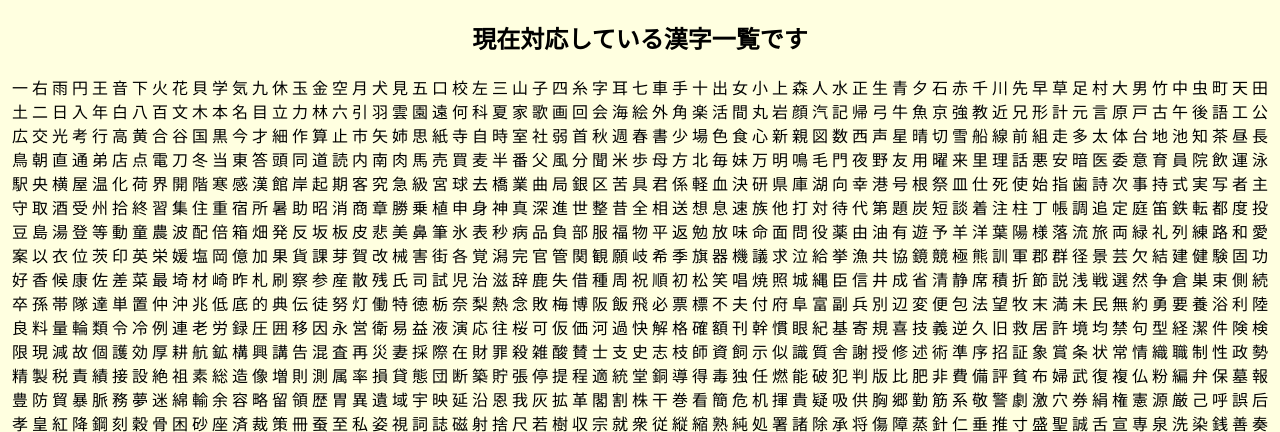
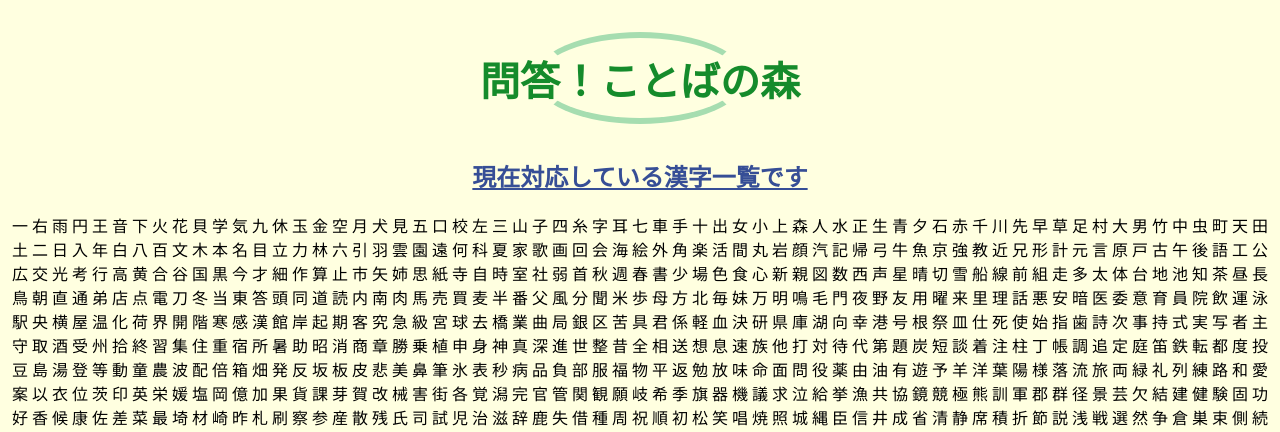
Before and after one commit to AbebeAbaba/Hackathon-Richard, a Flask app: page /help in a window 1280 px wide. Shown: the top 432 px of the page. Run offline with Flask 3, Linux system fonts and the light colour scheme.

Commit message:
様式統一
a

```diff
--- a/flask/app/templates/help.html
+++ b/flask/app/templates/help.html
@@ -33,9 +33,42 @@
         box-shadow: inset 0 0 2px rgba(128, 128, 128, 0.1);
         transform: translateY(2px);
     }
+
+    h1 {
+        position: relative;
+        color: #158b2b;
+        font-size: 40px; /*フォントサイズ変更 */
+        padding: 10px 0; /*余白を調整 */
+        text-align: center;
+        margin: 1.0em 0; /*見出しの上下の余白を調整 */
+        }
+
+        h1:before {
+        content: "";
+        position: absolute;
+        top: -8px; /*フォントサイズに合わせて位置を調整 */
+        left: 50%;
+        width: 200px; /*横幅を調整 */
+        height: 80px; /*高さを調整 */
+        border-radius: 50%;
+        border: 6px solid #a6ddb0; /*ボーダーの太さを調整 */
+        border-left-color: transparent;
+        border-right-color: transparent;
+        -webkit-transform: translateX(-50%);
+        transform: translateX(-50%);
+        }
+
+        h2{
+            text-align: center;
+        }
+
+        u{
+            color: #364e96;
+        }
 </style>
 <body>
-    <h2 style="text-align: center";">現在対応している漢字一覧です</h2>
+    <h1>問答！ことばの森</h1>
+    <h2><u>現在対応している漢字一覧です</u></h2>
     <div class="sort">
         {% for kanji, busyu in list_data.items() %}
             {{ kanji }}{{ '\n' if loop.index is divisibleby 10 else ' ' }}
--- a/flask/app/templates/index.html
+++ b/flask/app/templates/index.html
@@ -58,6 +58,12 @@
           background: #668ad8;
         }
 
+        h2{
+            color: #364e96;/*文字色*/
+            padding: 0.5em 0;/*上下の余白*/
+            border-top: solid 3px #364e96;/*上線*/
+            border-bottom: solid 3px #364e96;/*下線*/
+            }
     </style>
     <body>
         <div class="center">
```
Also changed, not shown: flask/app/templates/english.html (+15 -2 lines), flask/app/templates/kanji.html (+16 -3 lines).
